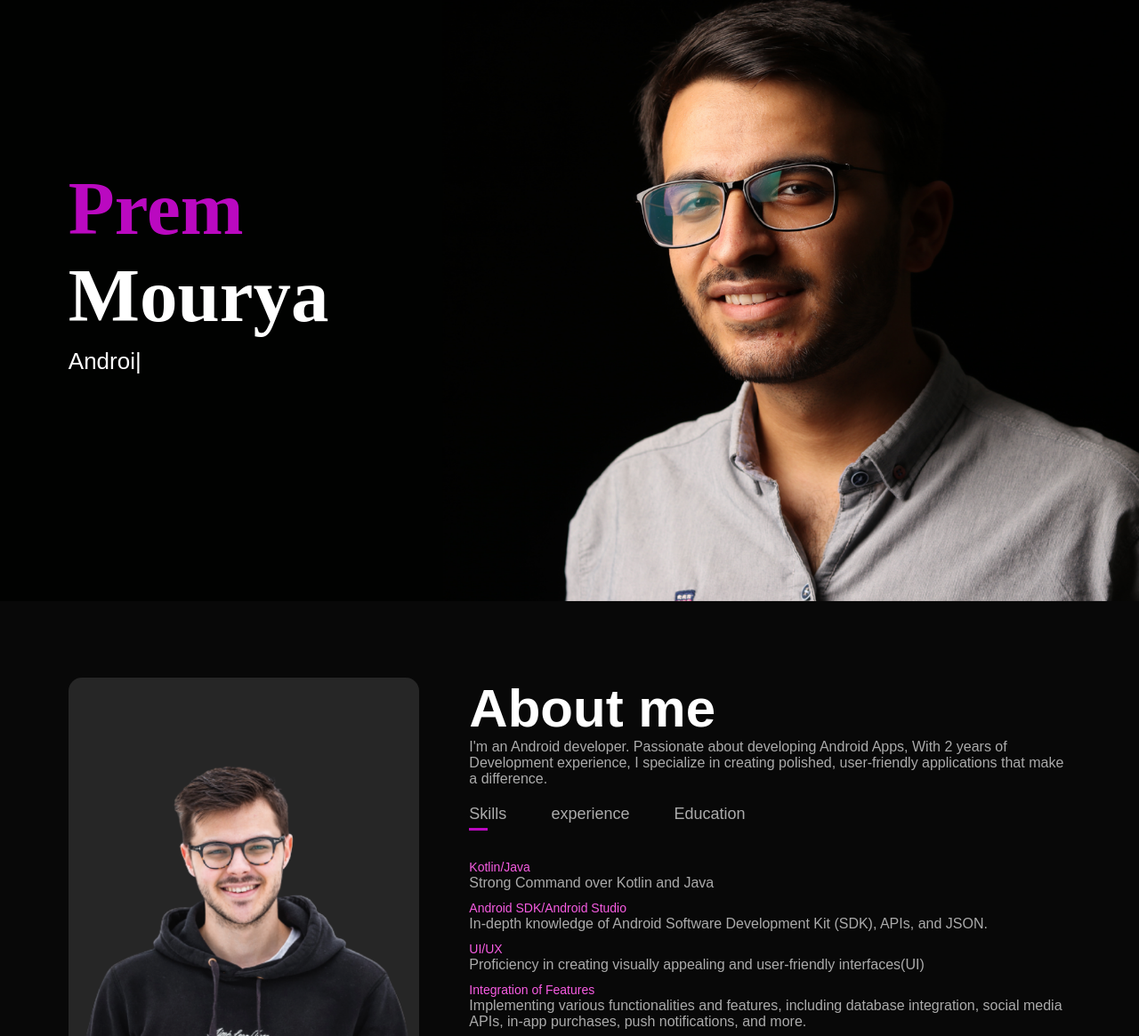
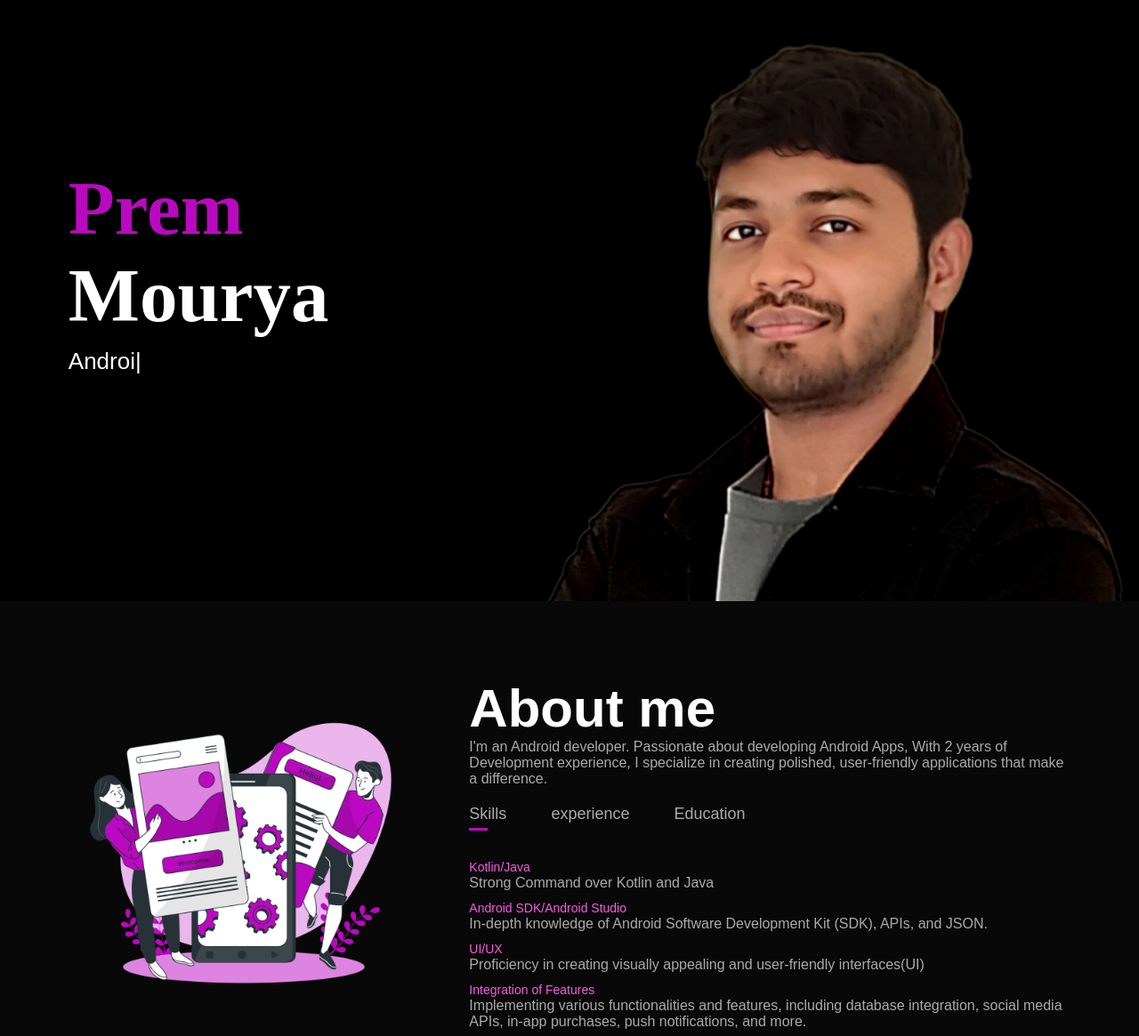
Before and after one commit to Prem-Mourya/My-Portfolio, a plain HTML site: page index.html in a window 1280 px wide. Shown: the part 124-1289 px from the top of the page at 89% size. Drawn offline with nearby package versions, Linux system fonts and the light colour scheme.

Commit message:
images updated

```diff
--- a/index.html
+++ b/index.html
@@ -45,7 +45,7 @@
         <div class="container">
             <div class="row">
                 <div class="about-col-1">
-                    <img src="images/user.png" alt="">
+                    <img src="images/webimg3.png" alt="">
                 </div>
                 <div class="about-col-2">
                     <h1 class="sub-title">About me</h1>
--- a/style.css
+++ b/style.css
@@ -15,9 +15,9 @@ body{
 #header{
     width: 100%;
     height: 100vh;
-    background-image: url(images/background.png);
+    background-image: url(images/webbg8.png);
     background-size: cover;
-    background-position: center;
+    background-position: right;
 
 }
 .container{
```
Also changed, not shown: images/webbg8.png (added), images/webimg3.png (added), 1 other file.
